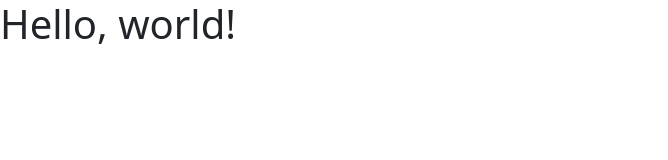
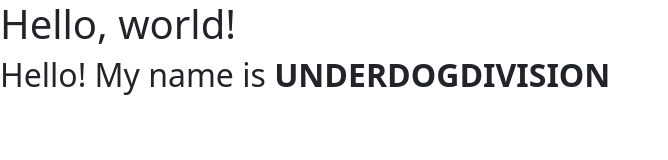
Before and after one commit to underdogdivision/ITMO-course, a plain HTML site: page index.html in a window 1280 px wide. Shown: the whole page, without its empty margins (0-668 px from the left). Drawn offline with nearby package versions, Linux system fonts and the light colour scheme.

```diff
--- a/index.html
+++ b/index.html
@@ -8,6 +8,7 @@
   </head>
   <body>
     <h1>Hello, world!</h1>
+    <h2>Hello! My name is <b>UNDERDOGDIVISION</b></h2>
     <script src="https://cdn.jsdelivr.net/npm/bootstrap@5.3.2/dist/js/bootstrap.bundle.min.js" integrity="sha384-C6RzsynM9kWDrMNeT87bh95OGNyZPhcTNXj1NW7RuBCsyN/o0jlpcV8Qyq46cDfL" crossorigin="anonymous"></script>
   </body>
 </html>
```
